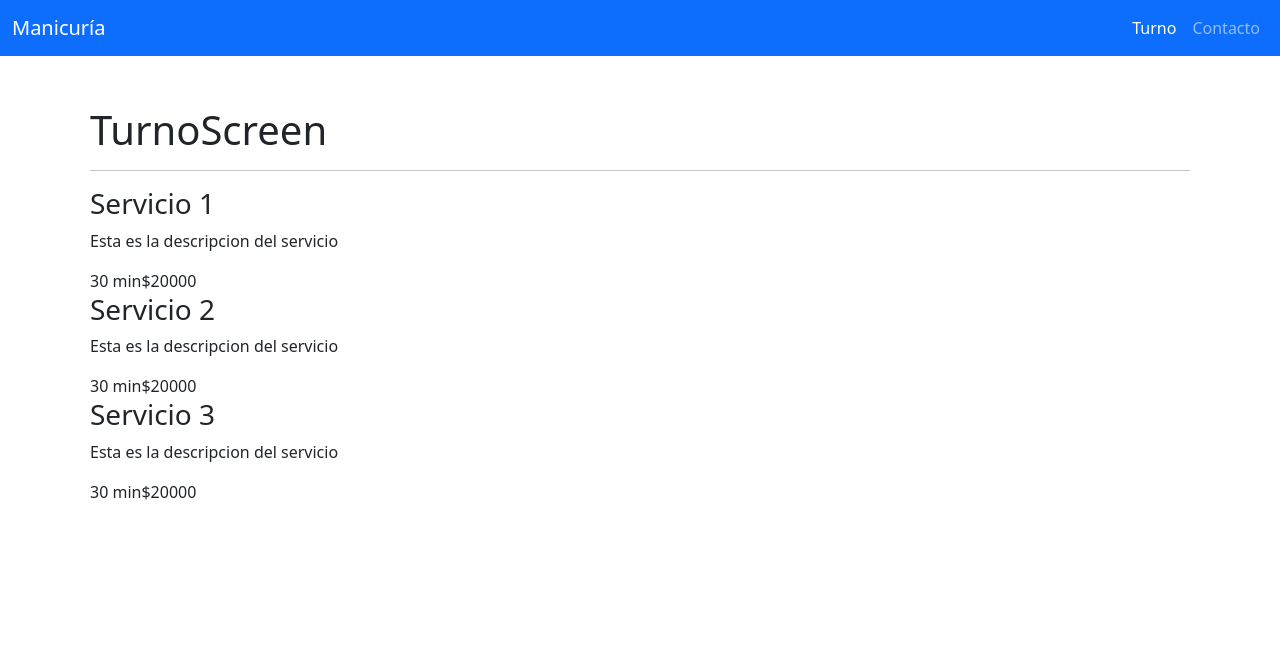
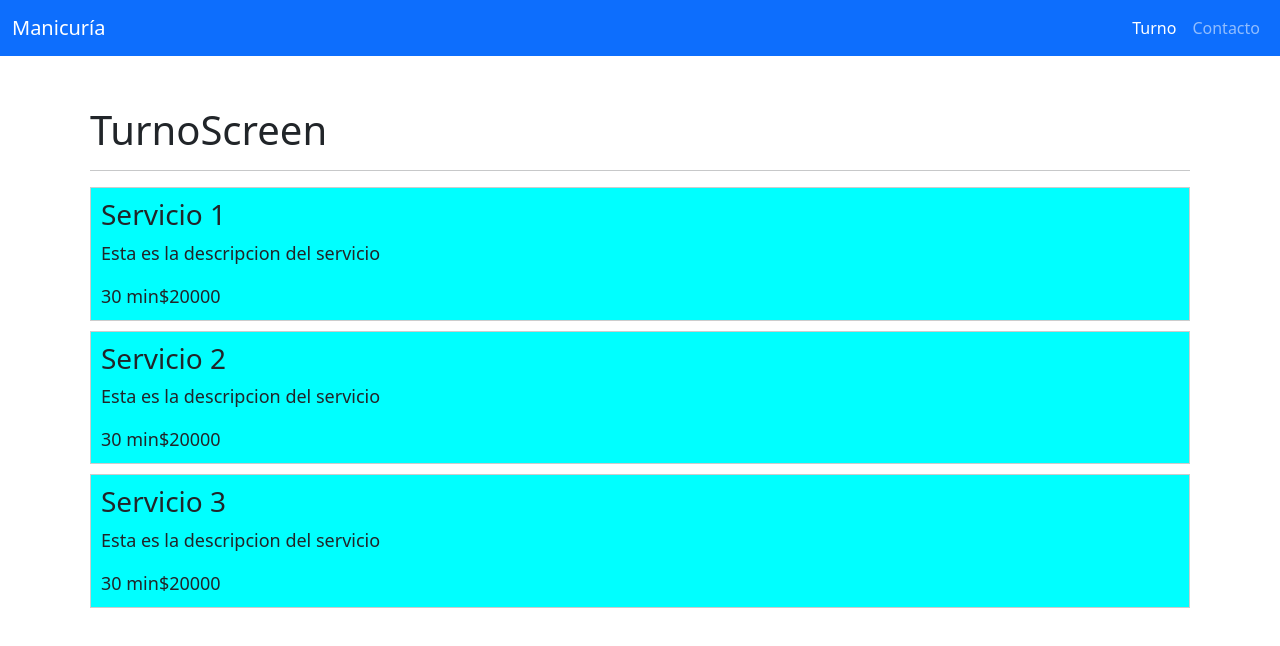
Before and after one commit to Astruc86/manicuria-fe, a React (Vite) app: page /turno in a window 1280 px wide. Shown: the top 646 px of the page. Built offline with nearby package versions, Linux system fonts and the light colour scheme.

Commit message:
pongo seleccionable el servicio y se puede indentificar con un background color

```diff
--- a/src/components/servicioItem/ServicioItem.jsx
+++ b/src/components/servicioItem/ServicioItem.jsx
@@ -1,10 +1,12 @@
 import React, { useEffect, useState } from 'react';
-// Importa el archivo JSON (puedes usar fetch o axios para cargarlo)
 import data from "../../json/servicio.json";
+import "./servicio-item.css"
 
-const ServicioItem = ({ servicio }) => {
+const ServicioItem = ({ servicio, handleClick, isSelected }) => {
+  const className = isSelected ? 'servicio-item-wrapper selected' : 'servicio-item-wrapper';
+
   return (
-    <div className="servicio-item">
+    <div className={className} onClick={() => handleClick(servicio)}>
       <div className="servicio-info">
         <h3>{servicio.nombre}</h3>
         <p>{servicio.descripcion}</p>
@@ -19,6 +21,7 @@ const ServicioItem = ({ servicio }) => {
 
 const ServicioList = () => {
   const [servicios, setServicios] = useState([]);
+  const [servicioSeleccionado, setServicioSeleccionado] = useState(null);
 
   useEffect(() => {
     // Simula una carga asíncrona de datos (puedes ajustarlo a tu método real)
@@ -28,10 +31,19 @@ const ServicioList = () => {
     }, 1000); // Simula un segundo de carga
   }, []);
 
+  const handleClick = (servicio) => {
+    setServicioSeleccionado(servicio);
+  };
+
   return (
     <div className="servicio-list">
       {servicios.map((servicio, index) => (
-        <ServicioItem key={index} servicio={servicio} />
+        <ServicioItem
+          key={index}
+          servicio={servicio}
+          handleClick={handleClick}
+          isSelected={servicio === servicioSeleccionado}
+        />
       ))}
     </div>
   );
--- a/src/components/servicioItem/servicio-item.css
+++ b/src/components/servicioItem/servicio-item.css
@@ -7,3 +7,19 @@
 .servicio-detalles{
     font-size: large;
 }
+.servicio-item-wrapper {
+    padding: 10px;
+    margin-bottom: 10px;
+    background-color: aqua;
+    cursor: pointer;
+    border: 1px solid #ccc;
+  }
+
+  .servicio-item-wrapper:hover {
+    background-color: #f0f0f0;
+  }
+
+  .servicio-item-wrapper.selected {
+    background-color: #aaa; /* Color azul */
+    color: white; /* Color de texto blanco para contrastar */
+  }
```
